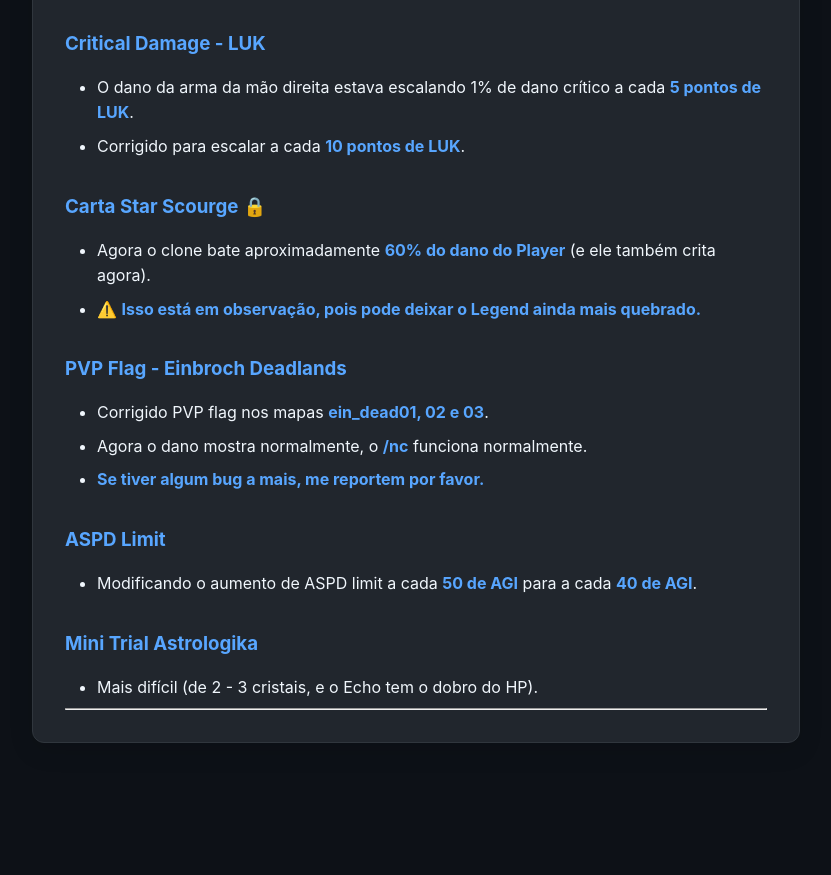
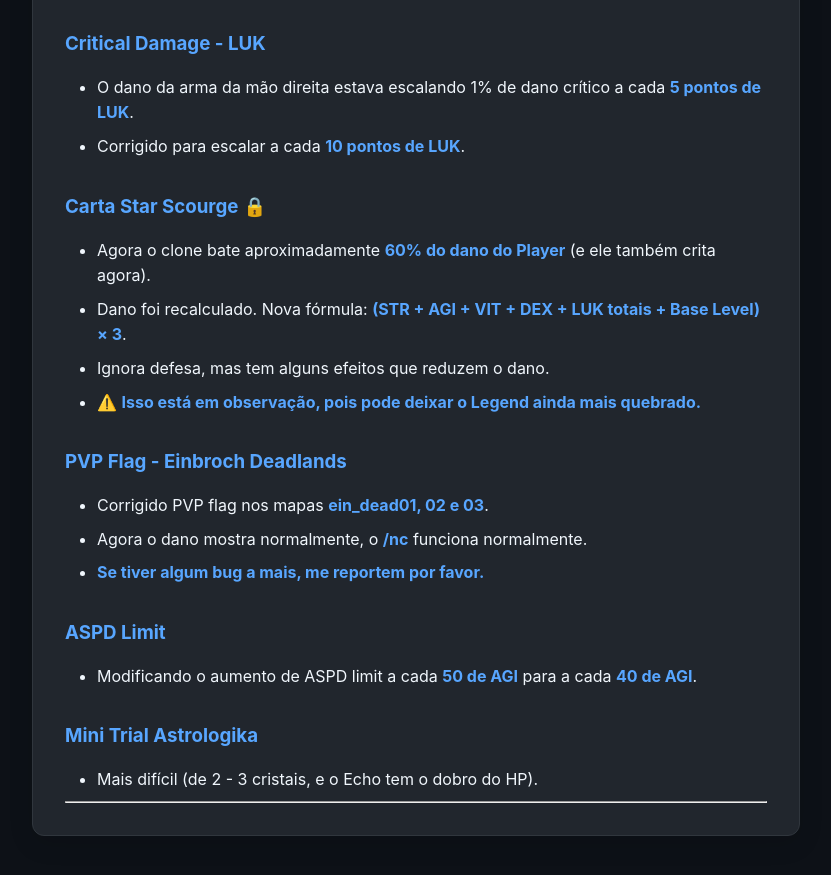
Before and after one commit to Concs93/CrocPRMsite, a Jekyll site: the page built from _posts/2025-10-11-v2-1-2.md, in a window 1280 px wide and 900 px high, scrolled down 2343 px. Shown: the top 875 px of the window, without its empty margins (224-1055 px from the left). Built offline with Jekyll 4.4.1, drawn with Linux system fonts in a browser that asks for light colours; before the commit the page ends 3150 px from its top, so only the background shows below that.

Commit message:
star scourge

```diff
--- a/_posts/2025-10-11-v2-1-2.md
+++ b/_posts/2025-10-11-v2-1-2.md
@@ -67,6 +67,8 @@
 
 ### **Carta Star Scourge** 🔒
 - Agora o clone bate aproximadamente **60% do dano do Player** (e ele também crita agora).
+- Dano foi recalculado. Nova fórmula: **(STR + AGI + VIT + DEX + LUK totais + Base Level) × 3**.
+- Ignora defesa, mas tem alguns efeitos que reduzem o dano.
 - ⚠️ **Isso está em observação, pois pode deixar o Legend ainda mais quebrado.**
 
 ### **PVP Flag - Einbroch Deadlands**
```
